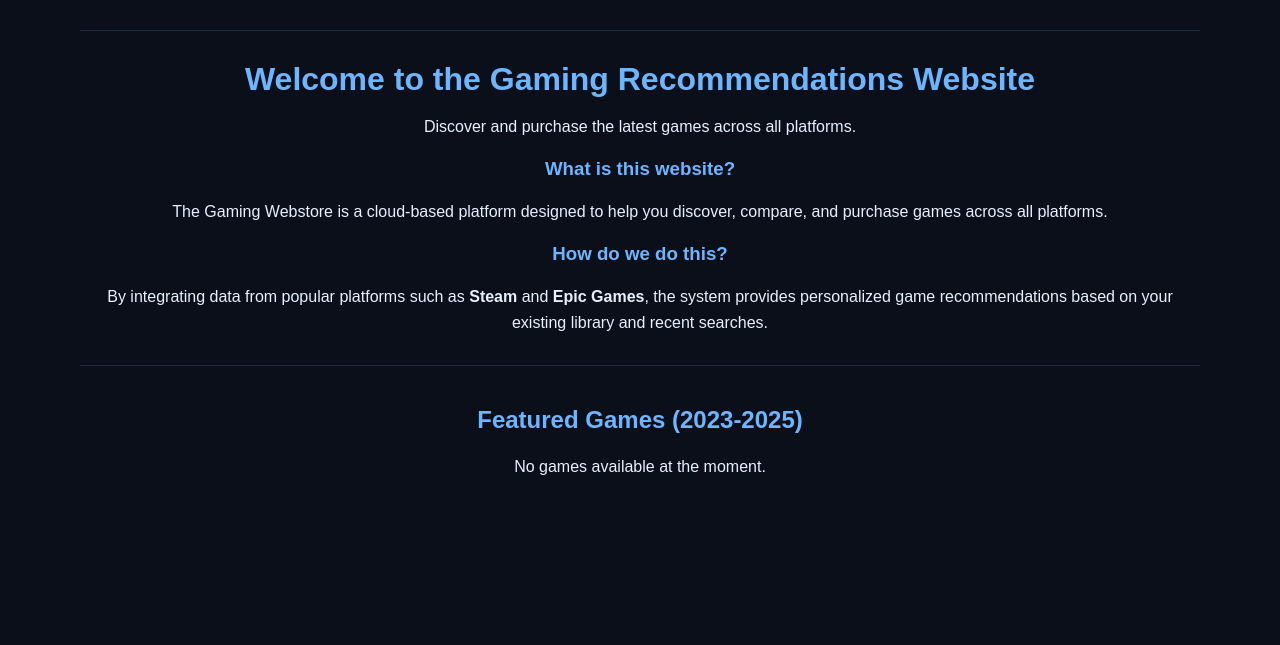
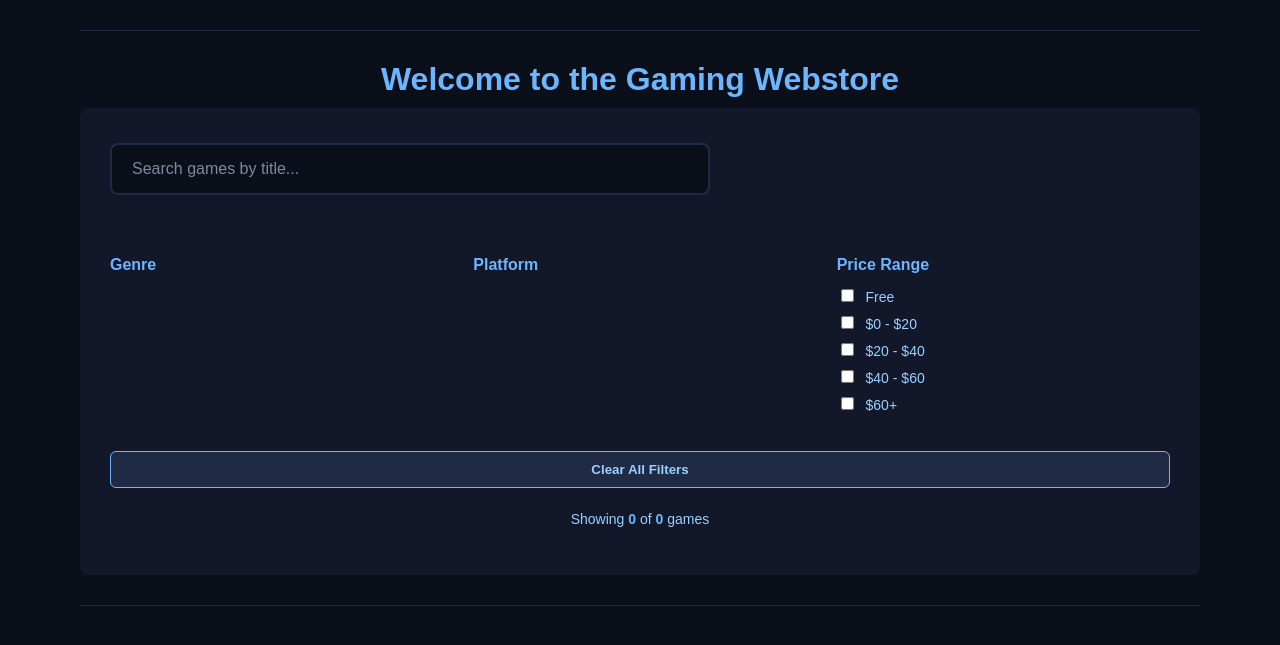
Before and after one commit to DrinJKPI/Gaming-Web-App, a Flask app: page / in a window 1280 px wide. Shown: the part 58-703 px from the top of the page. Run offline with Flask 3, Linux system fonts and the light colour scheme; data that the repository does not hold is empty; parts of the project's set-up code (start-up, migrations or seed data) failed here and were passed over.

Commit message:
Added functioning search bar for games that are registered in the database

```diff
--- a/app/static/css/styles.css
+++ b/app/static/css/styles.css
@@ -292,3 +292,136 @@ button[disabled] {
     cursor: not-allowed !important;
     opacity: 0.6;
 }
+
+/* Search and Filter Section */
+.search-filter-section {
+    background-color: #12172a;
+    padding: 30px;
+    border-radius: 8px;
+    margin-bottom: 30px;
+}
+
+.search-box {
+    margin-bottom: 25px;
+}
+
+#searchInput {
+    width: 100%;
+    max-width: 600px;
+    padding: 15px 20px;
+    font-size: 16px;
+    border: 2px solid #1f2a44;
+    border-radius: 8px;
+    background-color: #0b0f1a;
+    color: #e6f0ff;
+    transition: border-color 0.3s;
+}
+
+#searchInput:focus {
+    outline: none;
+    border-color: #6cb6ff;
+}
+
+#searchInput::placeholder {
+    color: #7a8a9e;
+}
+
+/* Filters Container */
+.filters-container {
+    display: flex;
+    flex-wrap: wrap;
+    gap: 30px;
+    margin-bottom: 20px;
+}
+
+.filter-group {
+    flex: 1;
+    min-width: 200px;
+}
+
+.filter-group h4 {
+    color: #6cb6ff;
+    margin-bottom: 12px;
+    font-size: 16px;
+    text-align: left;
+}
+
+.filter-group label {
+    display: block;
+    margin-bottom: 8px;
+    color: #9ad0ff;
+    cursor: pointer;
+    font-size: 14px;
+    text-align: left;
+    transition: color 0.2s;
+}
+
+.filter-group label:hover {
+    color: #e6f0ff;
+}
+
+.filter-group input[type="checkbox"] {
+    margin-right: 8px;
+    cursor: pointer;
+}
+
+/* Clear Filters Button */
+.clear-btn {
+    background-color: #1f2a44;
+    color: #9ad0ff;
+    border: 1px solid #6cb6ff;
+    padding: 10px 20px;
+    border-radius: 6px;
+    cursor: pointer;
+    font-weight: bold;
+    transition: all 0.3s;
+    align-self: flex-start;
+}
+
+.clear-btn:hover {
+    background-color: #6cb6ff;
+    color: #0b0f1a;
+}
+
+/* Results Info */
+.results-info {
+    text-align: center;
+    margin-top: 15px;
+}
+
+.results-info p {
+    color: #9ad0ff;
+    font-size: 14px;
+}
+
+.results-info strong {
+    color: #6cb6ff;
+}
+
+/* No Results Message */
+#noResults {
+    background-color: #12172a;
+    border: 2px dashed #1f2a44;
+    border-radius: 8px;
+    color: #7a8a9e;
+}
+
+/* Game Card Visibility (for filtering) */
+.game-card.hidden {
+    display: none;
+}
+
+/* Responsive Design */
+@media (max-width: 768px) {
+    .filters-container {
+        flex-direction: column;
+    }
+
+    .filter-group {
+        width: 100%;
+    }
+
+    #searchInput {
+        font-size: 14px;
+    }
+}
--- a/app/templates/base.html
+++ b/app/templates/base.html
@@ -8,7 +8,6 @@
 <body>
 
 <div class="container">
-
     <nav>
         <a href="{{ url_for('main.home') }}">Home</a>
 
@@ -26,8 +25,10 @@
     <hr>
 
     {% block content %}{% endblock %}
+</div>
 
-</div>
+<!-- NEW: Include search JavaScript -->
+<script src="{{ url_for('static', filename='javascript/search.js') }}"></script>
 
 </body>
 </html>
--- a/app/templates/home.html
+++ b/app/templates/home.html
@@ -1,47 +1,88 @@
 {% extends "base.html" %}
 
 {% block content %}
-<h1>Welcome to the Gaming Recommendations Website</h1>
+<h1>Welcome to the Gaming Webstore</h1>
 
 {% if session.get("username") %}
-    <p>Welcome back, <strong>{{ session["username"] }}</strong>! Check out our latest games below.</p>
-{% else %}
-    <p>Discover and purchase the latest games across all platforms.</p>
+    <p>Welcome back, <strong>{{ session["username"] }}</strong>!</p>
 {% endif %}
 
-<h3>What is this website?</h3>
-<p>
-  The Gaming Webstore is a cloud-based platform designed to help you
-  discover, compare, and purchase games across all platforms.
-</p>
+<!-- NEW: Search and Filter Section -->
+<div class="search-filter-section">
+    <!-- Text Search -->
+    <div class="search-box">
+        <input
+            type="text"
+            id="searchInput"
+            placeholder="Search games by title..."
+            autocomplete="off"
+        >
+    </div>
 
-<h3>How do we do this?</h3>
-<p>
-  By integrating data from popular platforms such as <strong>Steam</strong> and
-  <strong>Epic Games</strong>, the system provides personalized game recommendations
-  based on your existing library and recent searches.
-</p>
+    <!-- Filters Container -->
+    <div class="filters-container">
+
+        <!-- Genre Filter -->
+        <div class="filter-group">
+            <h4>Genre</h4>
+            <div id="genreFilters">
+                <!-- Dynamically populated by JavaScript -->
+            </div>
+        </div>
+
+        <!-- Platform Filter -->
+        <div class="filter-group">
+            <h4>Platform</h4>
+            <div id="platformFilters">
+                <!-- Dynamically populated by JavaScript -->
+            </div>
+        </div>
+
+        <!-- Price Range Filter -->
+        <div class="filter-group">
+            <h4>Price Range</h4>
+            <div id="priceFilters">
+                <label><input type="checkbox" class="price-filter" value="free"> Free</label>
+                <label><input type="checkbox" class="price-filter" value="0-20"> $0 - $20</label>
+                <label><input type="checkbox" class="price-filter" value="20-40"> $20 - $40</label>
+                <label><input type="checkbox" class="price-filter" value="40-60"> $40 - $60</label>
+                <label><input type="checkbox" class="price-filter" value="60+"> $60+</label>
+            </div>
+        </div>
+
+        <!-- Clear Filters Button -->
+        <button id="clearFilters" class="clear-btn">Clear All Filters</button>
+    </div>
+
+    <!-- Results Counter -->
+    <div class="results-info">
+        <p id="resultsCount">Showing <strong id="visibleCount">0</strong> of <strong id="totalCount">0</strong> games</p>
+    </div>
+</div>
 
 <hr>
 
-<h2>Featured Games (2023-2025)</h2>
+<!-- Existing Games Grid -->
+<div class="games-grid" id="gamesGrid">
+    {% for game in games %}
+        <div class="game-card"
+             data-title="{{ game.title | lower }}"
+             data-genres="{{ game.genres | join(',') | lower }}"
+             data-platform="{{ game.platform | lower }}"
+             data-price="{{ game.price }}">
 
-{% if games %}
-    <div class="games-grid">
-        {% for game in games %}
-            <div class="game-card">
             {% if game.background_image %}
-                    <img src="{{ game.background_image }}" alt="{{ game.title }}" style="width: 100%; border-radius: 8px; margin-bottom: 10px;">
+                <img src="{{ game.background_image }}" alt="{{ game.title }}" loading="lazy">
             {% endif %}
 
             <h3>{{ game.title }}</h3>
             <p><strong>Platform:</strong> {{ game.platform }}</p>
             <p><strong>Price:</strong> ${{ "%.2f"|format(game.price) }}</p>
-                <p><strong>Released:</strong> {{ game.release_date if game.release_date else 'TBA' }}</p>
+            <p><strong>Genres:</strong> {{ ', '.join(game.genres[:3]) if game.genres else 'N/A' }}</p>
 
             {% if session.get("user_id") %}
                 {% if game.mysql_game_id in user_library_game_ids %}
-                        <button disabled style="background-color: #4a5568; cursor: not-allowed;">Already in Library</button>
+                    <button disabled>Already in Library</button>
                 {% else %}
                     <form method="post" action="{{ url_for('main.add_to_library', game_id=game.mysql_game_id) }}">
                         <button type="submit">Add to Library</button>
@@ -53,8 +94,10 @@
         </div>
     {% endfor %}
 </div>
-{% else %}
-    <p>No games available at the moment.</p>
-{% endif %}
+
+<!-- No Results Message -->
+<div id="noResults" style="display: none; text-align: center; padding: 40px;">
+    <p>No games match your filters. Try adjusting your search criteria.</p>
+</div>
 
 {% endblock %}
```
Also changed, not shown: app/static/javascript/seach.js (added, +187 -0 lines), app/static/javascript/formatting.js (deleted). Lines whose indentation alone changed are shown as unchanged.
